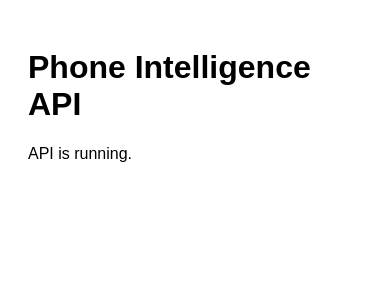
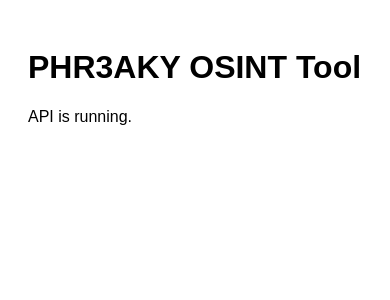
Before and after one commit to KaliStudent/PHR3AKY-OSINT-Tool, a Next.js app: page / in a window 390 px wide. Shown: the top 300 px of the page. Built offline with nearby package versions, Linux system fonts and the light colour scheme.

Commit message:
Rename title from 'Phone Intelligence API' to 'PHR3AKY OSINT Tool'

```diff
--- a/pages/index.js
+++ b/pages/index.js
@@ -1,7 +1,7 @@
 export default function Home() {
   return (
-    <div style={{ fontFamily: "sans-serif", padding: 20 }}>
-      <h1>Phone Intelligence API</h1>
+    <div style={{ padding: 20, fontFamily: "sans-serif" }}>
+      <h1>PHR3AKY OSINT Tool</h1>
       <p>API is running.</p>
     </div>
   );
```
